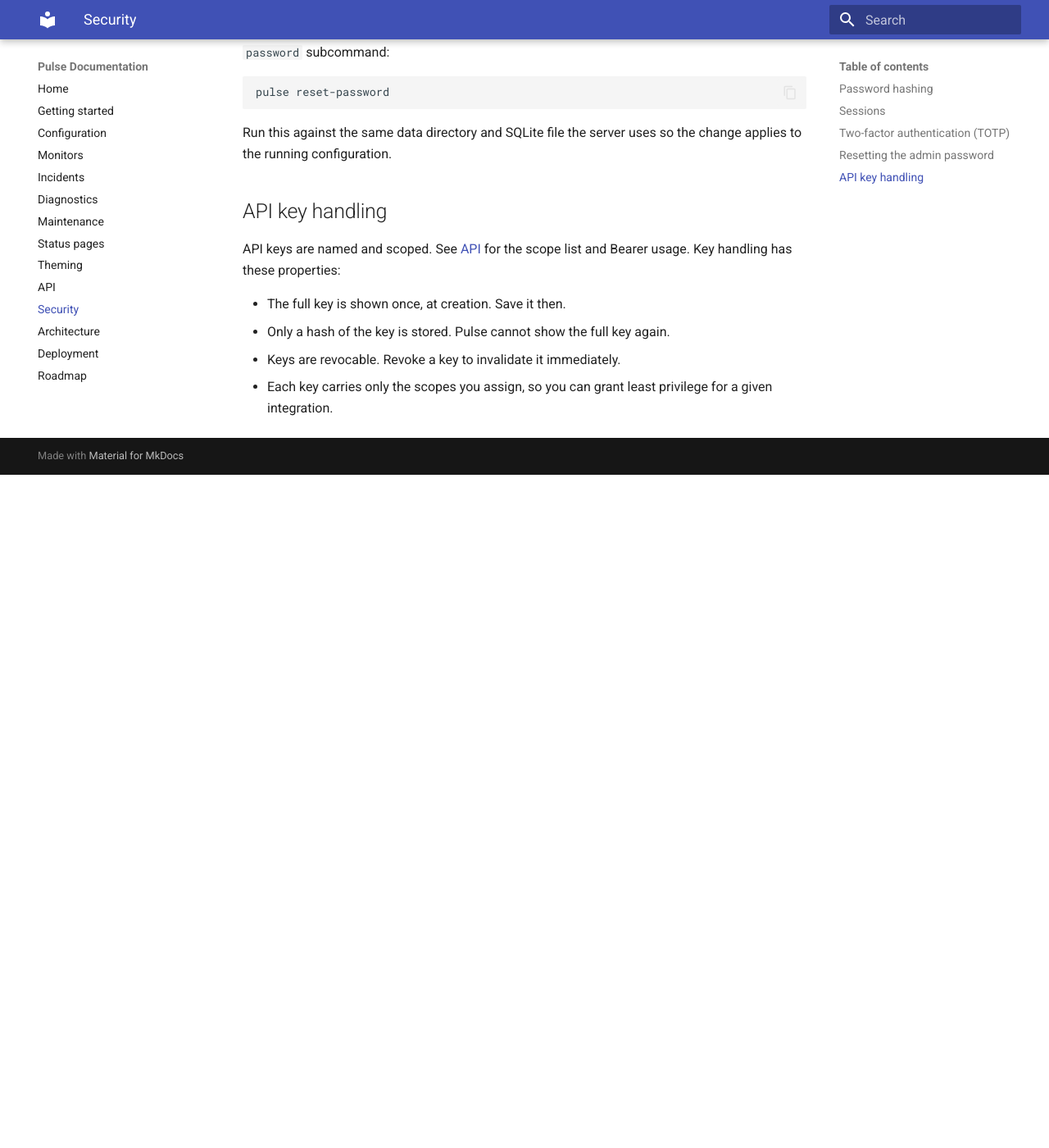
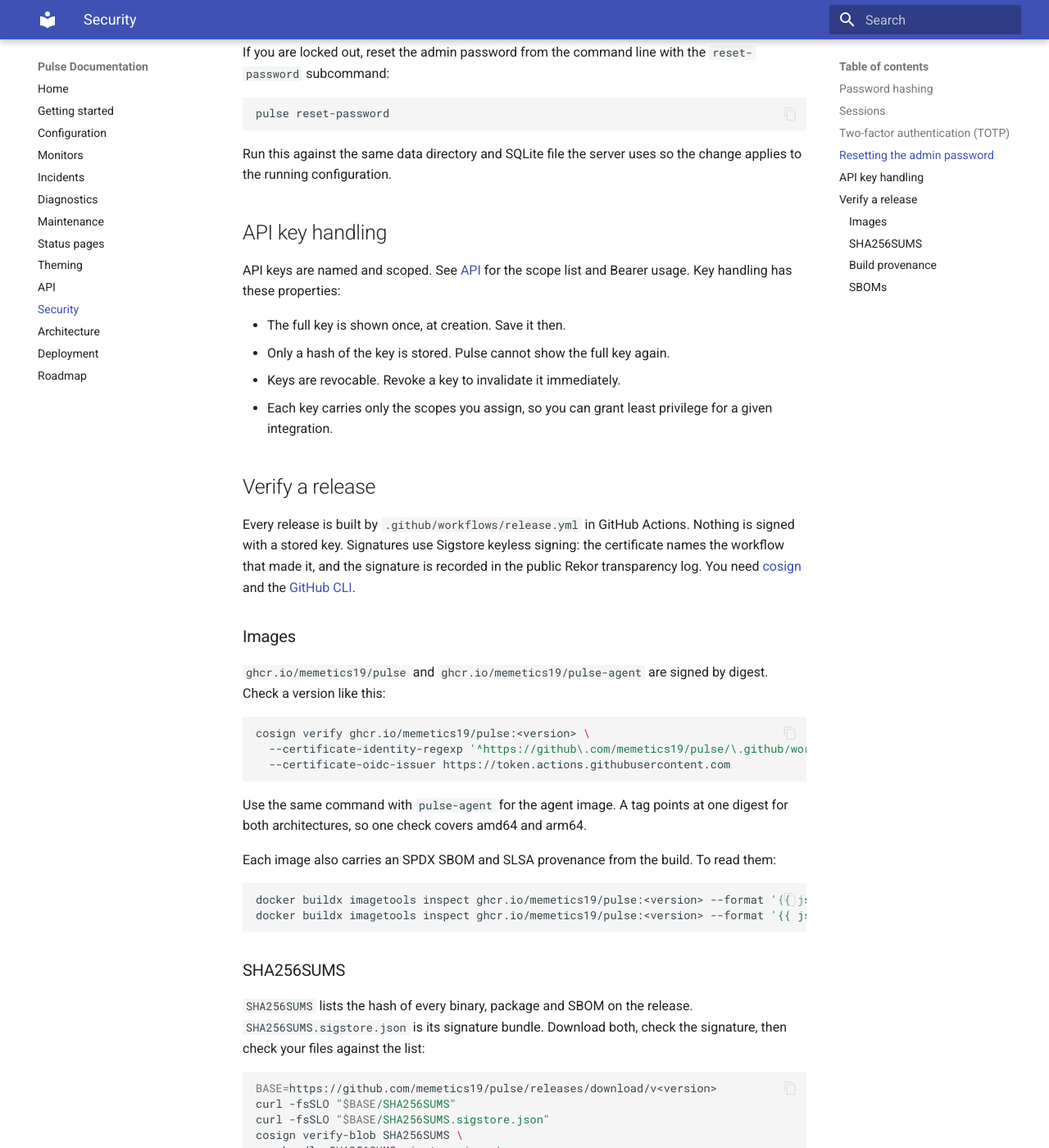
Before and after one commit to memetics19/pulse, an MkDocs documentation site: the page built from docs/security.md, in a window 1280 px wide and 1400 px high, scrolled down 849 px. Shown: the whole window at 82% size. Built offline with MkDocs 1.6.1 and Material for MkDocs 9.7.7, drawn with Linux system fonts in a browser that asks for light colours; before the commit the page ends 1428 px from its top, so only the background shows below that; some of the changed text lies outside the part shown.

Commit message:
build: signed multi-arch images, SBOMs and provenance for every release
Both images (pulse and the new pulse-agent) are built for linux/amd64 and linux/arm64
with buildx SBOM and provenance (mode=max) attestations and signed by digest with keyless
cosign. The Dockerfiles run their build stages on $BUILDPLATFORM and cross-compile Go with
TARGETOS/TARGETARCH, so QEMU only runs the arm64 runtime stage.

Release files get an SPDX SBOM per binary (syft), a cosign signature bundle for SHA256SUMS
(SHA256SUMS.sigstore.json) and a build provenance attestation for every binary, package,
SBOM and SHA256SUMS. Permissions move to the jobs that need them, and release-please grants
id-token and attestations to the called workflow. CI builds both images for both platforms.
docs/security.md explains how to verify a release.

````diff
--- a/docs/security.md
+++ b/docs/security.md
@@ -1,6 +1,6 @@
 # Security
 
-This page covers how Pulse handles authentication, sessions, two-factor authentication, password recovery, and API keys.
+This page covers how Pulse handles authentication, sessions, two-factor authentication, password recovery, and API keys. It ends with how to check that a release really came from this repository.
 
 ## Password hashing
 
@@ -35,3 +35,66 @@
 - Only a hash of the key is stored. Pulse cannot show the full key again.
 - Keys are revocable. Revoke a key to invalidate it immediately.
 - Each key carries only the scopes you assign, so you can grant least privilege for a given integration.
+
+## Verify a release
+
+Every release is built by `.github/workflows/release.yml` in GitHub Actions. Nothing is
+signed with a stored key. Signatures use Sigstore keyless signing: the certificate names
+the workflow that made it, and the signature is recorded in the public Rekor transparency
+log. You need [cosign](https://docs.sigstore.dev/cosign/system_config/installation/) and
+the [GitHub CLI](https://cli.github.com/).
+
+### Images
+
+`ghcr.io/memetics19/pulse` and `ghcr.io/memetics19/pulse-agent` are signed by digest.
+Check a version like this:
+
+```sh
+cosign verify ghcr.io/memetics19/pulse:<version> \
+  --certificate-identity-regexp '^https://github\.com/memetics19/pulse/\.github/workflows/release\.yml@' \
+  --certificate-oidc-issuer https://token.actions.githubusercontent.com
+```
+
+Use the same command with `pulse-agent` for the agent image. A tag points at one digest
+for both architectures, so one check covers amd64 and arm64.
+
+Each image also carries an SPDX SBOM and SLSA provenance from the build. To read them:
+
+```sh
+docker buildx imagetools inspect ghcr.io/memetics19/pulse:<version> --format '{{ json .SBOM }}'
+docker buildx imagetools inspect ghcr.io/memetics19/pulse:<version> --format '{{ json .Provenance }}'
+```
+
+### SHA256SUMS
+
+`SHA256SUMS` lists the hash of every binary, package and SBOM on the release.
+`SHA256SUMS.sigstore.json` is its signature bundle. Download both, check the signature,
+then check your files against the list:
+
+```sh
+BASE=https://github.com/memetics19/pulse/releases/download/v<version>
+curl -fsSLO "$BASE/SHA256SUMS"
+curl -fsSLO "$BASE/SHA256SUMS.sigstore.json"
+cosign verify-blob SHA256SUMS \
+  --bundle SHA256SUMS.sigstore.json \
+  --certificate-identity-regexp '^https://github\.com/memetics19/pulse/\.github/workflows/release\.yml@' \
+  --certificate-oidc-issuer https://token.actions.githubusercontent.com
+sha256sum --ignore-missing -c SHA256SUMS
+```
+
+On macOS use `shasum -a 256 --ignore-missing -c SHA256SUMS` for the last line.
+
+### Build provenance
+
+Every binary, package, SBOM and `SHA256SUMS` has a build provenance attestation. It
+records the commit and the workflow run that built the file. Check any downloaded file
+with:
+
+```sh
+gh attestation verify pulse_linux_amd64 --repo memetics19/pulse
+```
+
+### SBOMs
+
+Each binary has an SPDX JSON SBOM next to it on the release, named after the binary, for
+example `pulse_linux_amd64.spdx.json`. It lists the Go modules built into that binary.
````
Also changed, not shown: docs/deployment.md (+24 -4 lines), 5 other files.
